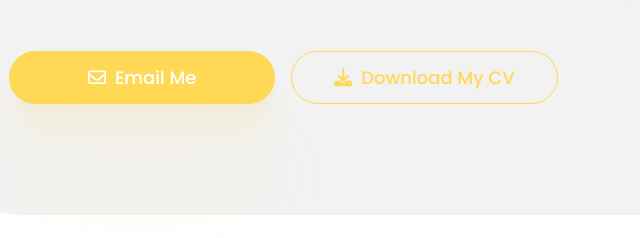
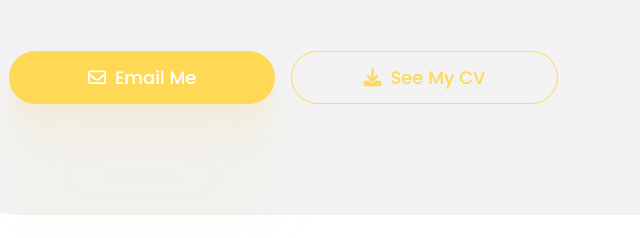
Before and after one commit to wildanGhifari/web_portfolio, a plain HTML site: page index.html in a window 1280 px wide. Shown: the part 555-793 px from the top of the page, 76-716 px from the left. Drawn offline with Linux system fonts and the light colour scheme.

Commit message:
merubah text pada button download cv

```diff
--- a/index.html
+++ b/index.html
@@ -52,7 +52,7 @@
                         <a href="#" class="btn buttonPrimary yellowSmoothShadow"><i class="fa fa-envelope-o mr-2"
                                 aria-hidden="true"></i>Email Me</a>
                         <a href="#" class="btn buttonSecondary" style="margin-left: 2% !important;"><i
-                                class="fa fa-download mr-2" aria-hidden="true"></i>Download My CV</a>
+                                class="fa fa-download mr-2" aria-hidden="true"></i>See My CV</a>
                     </div>
                 </div>
                 <div class="jumbo-img">
```
